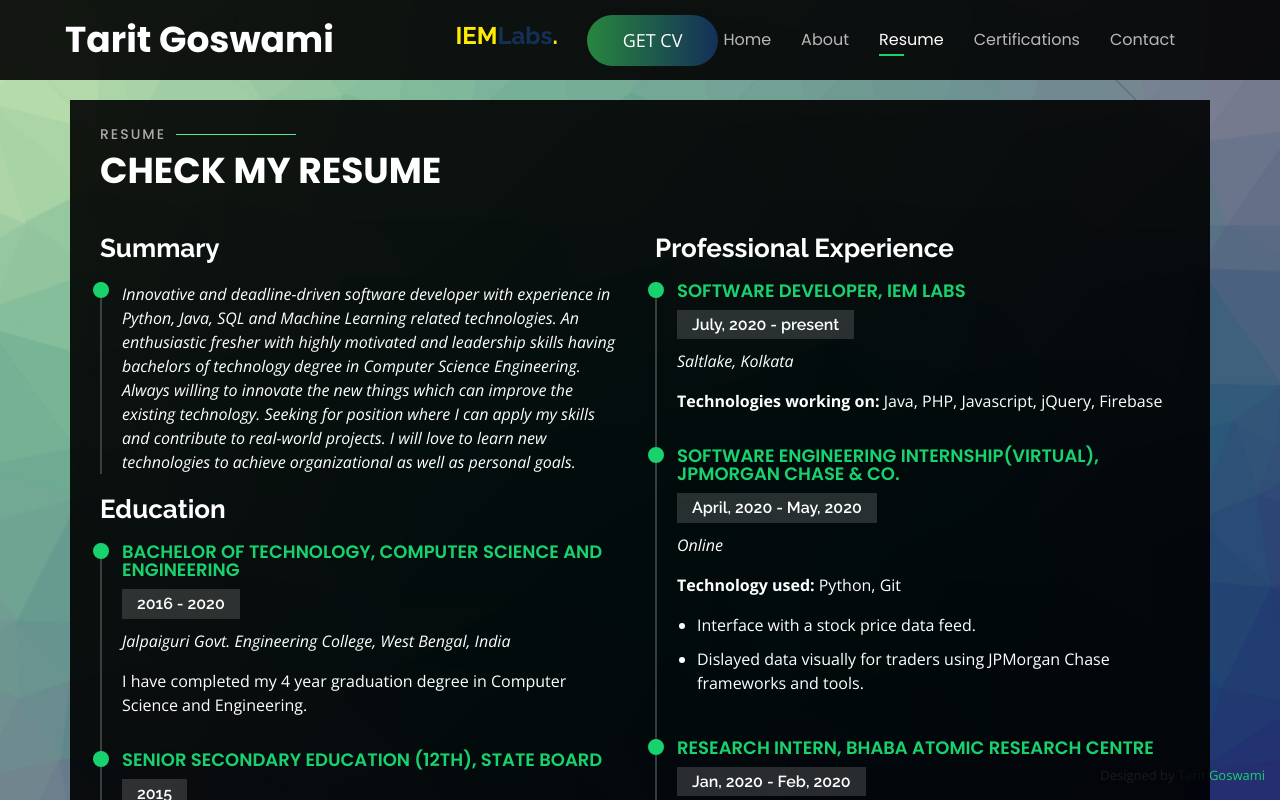
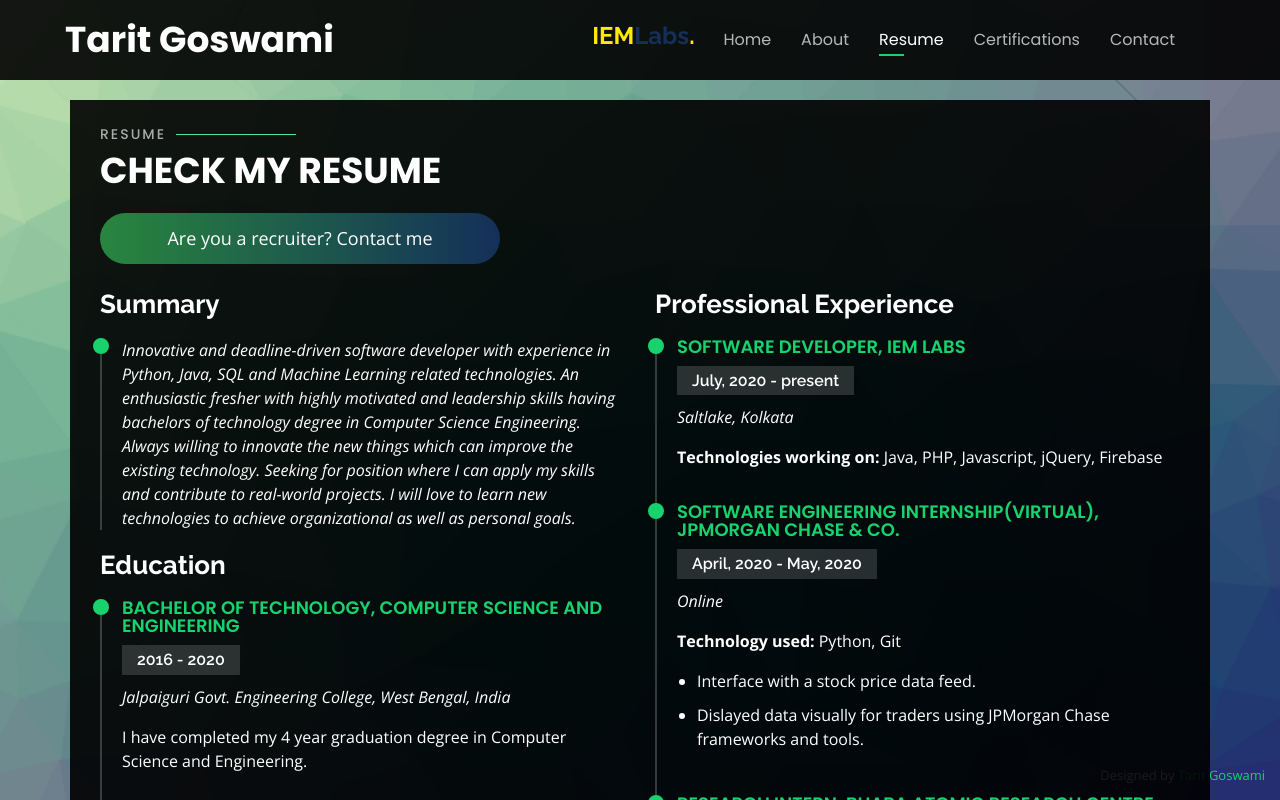
Before and after one commit to t-gos7/Portfolio, a plain HTML site: page index.html in a window 1280 px wide. Both pictures are taken after a click on the link "Resume". Shown: the top 800 px of the page. Drawn offline with nearby package versions, Linux system fonts and the light colour scheme.

Commit message:
updated the recruiter contact button

```diff
--- a/index.html
+++ b/index.html
@@ -64,12 +64,13 @@
   /* style for CV button */
   #cv_btn {
     position: relative;
-    display: inline-block;
+    /*display: inline-block;*/
     padding: 12px 36px;
     margin: 10px 0;
+    width: 400px;
     color: #fff;
     text-decoration: none;
-    text-transform: uppercase;
+    /*text-transform: uppercase;*/
     font-size: 18px;
     border-radius: 40px;
     margin-right: 5px;
@@ -81,6 +82,7 @@
     background: linear-gradient(90deg, #28863E, #143059);
     overflow: hidden;
     cursor: pointer;
+    text-align: center;
   }
 
   #cv_btn > span {
@@ -141,8 +143,6 @@
       <!-- Uncomment below if you prefer to use an image logo -->
       <!-- <a href="index.html" class="mr-auto"><img src="assets/img/logo.png" alt="" class="img-fluid"></a> -->
       <h2>I'm a passionate <span>Software&nbsp;Developer </span> <br><h4><b style="color: #FFEB00";>IEM</b><b style="color: #143059;">Labs</b><b style="color: #FFEB00;">.&nbsp; &nbsp; &nbsp;</b> </h4>
-        <!-- GET CV button -->
-        <div id="cv_btn">Get CV</div>
       </h2>
 
       <nav class="nav-menu d-none d-lg-block">
@@ -165,6 +165,7 @@
       </div>
 
     </div>
+
   </header><!-- End Header -->
 
   <!-- ======= About Section ======= -->
@@ -375,10 +376,18 @@
       <div class="section-title">
         <h2>Resume</h2>
         <p>Check My Resume</p>
+
+        <!-- GET CV button -->
+        <a
+        href="mailto:tarit.goswami.2@gmail.com?subject=I+am+a+recruiter+from+____&body=Hi+Tarit%2C%0D%0AI+am+____%2C+from+____.+Can+you+send+me+your+resume%3F%0D%0A%0D%0ARegards%2C%0D%0A_______"
+        target="_blank">
+          <div id="cv_btn">Are you a recruiter? Contact me</div>
+        </a>
       </div>
 
       <div class="row">
         <div class="col-lg-6">
+
           <h3 class="resume-title">Summary</h3>
           <div class="resume-item pb-0">
 
@@ -576,7 +585,22 @@
 
       </div>
 
+      <!-- WhatsApp contact button -->
 
+      <!-- <script type="text/javascript">
+          (function () {
+              var options = {
+                  whatsapp: "+918535961825", // WhatsApp number
+                  call_to_action: "Are you a recruiter? Contact me", // Call to action
+                  position: "right", // Position may be 'right' or 'left'
+              };
+              var proto = document.location.protocol, host = "getbutton.io", url = proto + "//static." + host;
+              var s = document.createElement('script'); s.type = 'text/javascript'; s.async = true; s.src = url + '/widget-send-button/js/init.js';
+              s.onload = function () { WhWidgetSendButton.init(host, proto, options); };
+              var x = document.getElementsByTagName('script')[0]; x.parentNode.insertBefore(s, x);
+          })();
+      </script>
+       -->
 
 
     </div>
```
